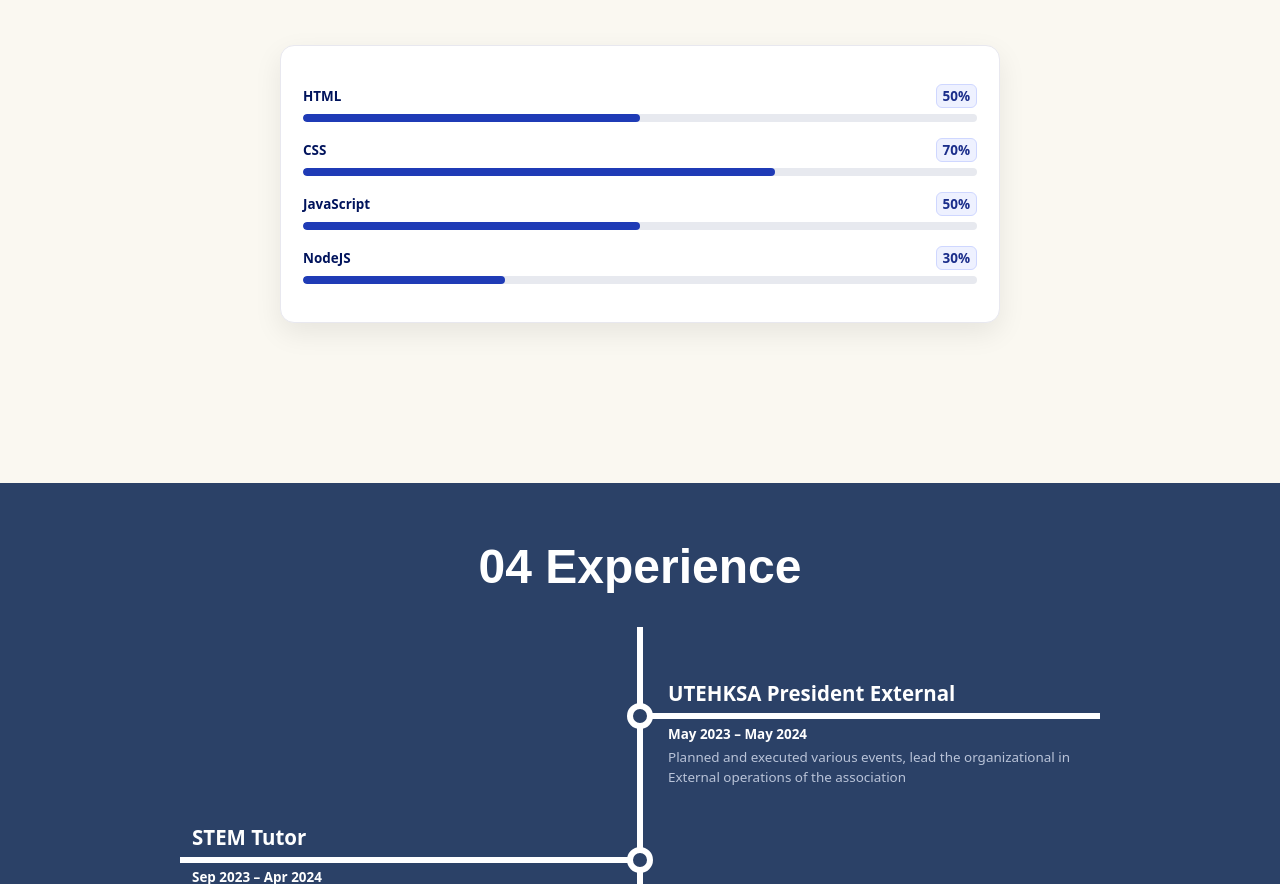
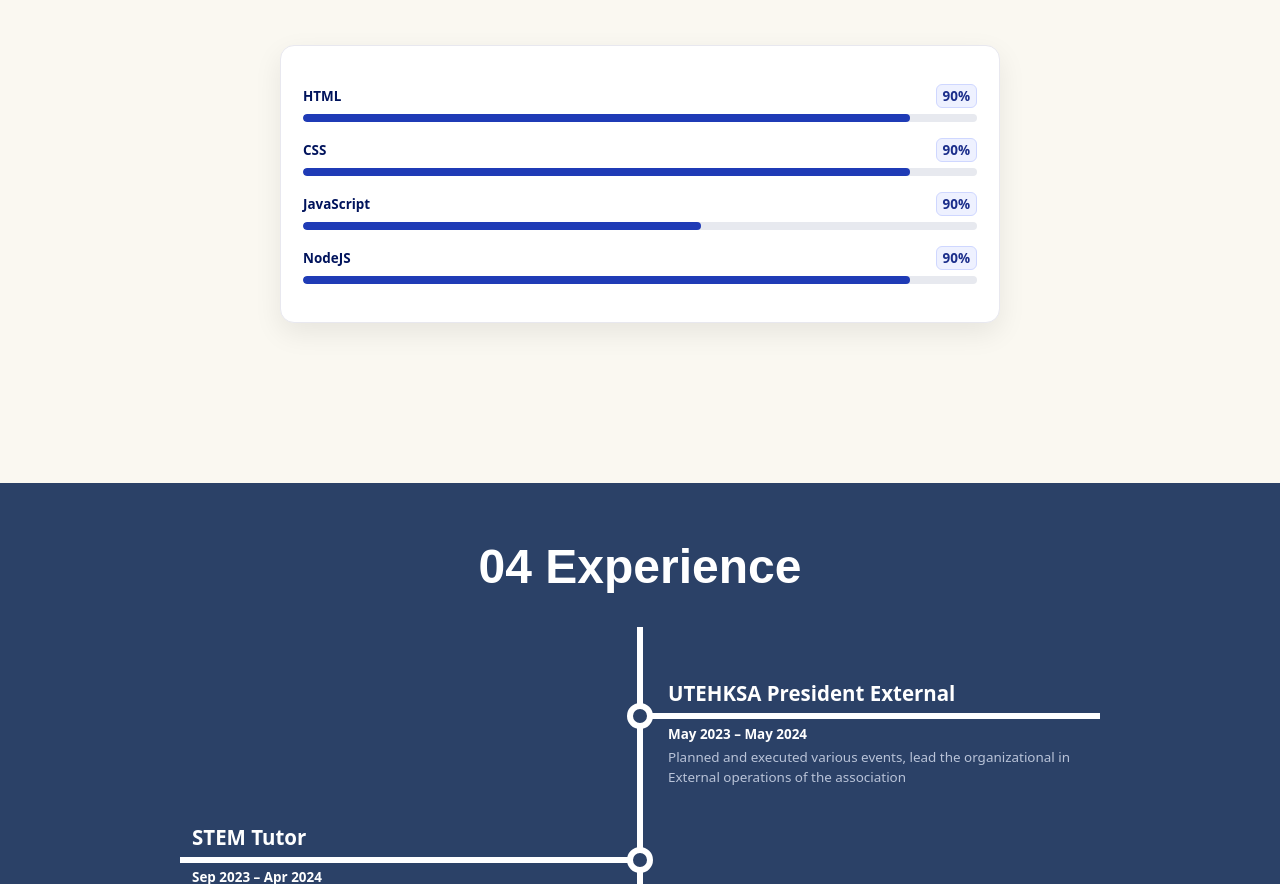
Before and after one commit to WayneMYeung/Bootstrap-Porfolio, a website: page html/resume.html in a window 1280 px wide. Shown: the part 1022-1906 px from the top of the page. Drawn offline with Linux system fonts and the light colour scheme; a web font is replaced by a local one.

Commit message:
change resume.html skill bar

```diff
--- a/html/resume.html
+++ b/html/resume.html
@@ -97,37 +97,37 @@
       <div class="skills-card">
         <div class="skill">
           <div class="skill__meta">
-            <span>HTML</span><span class="skill__pct">50%</span>
+            <span>HTML</span><span class="skill__pct">90%</span>
           </div>
           <div class="bar">
-            <span class="bar__fill" style="--w:50%"></span>
+            <span class="bar__fill" style="--w:90%"></span>
           </div>
         </div>
 
         <div class="skill">
           <div class="skill__meta">
-            <span>CSS</span><span class="skill__pct">70%</span>
+            <span>CSS</span><span class="skill__pct">90%</span>
           </div>
           <div class="bar">
-            <span class="bar__fill" style="--w:70%"></span>
+            <span class="bar__fill" style="--w:90%"></span>
           </div>
         </div>
 
         <div class="skill">
           <div class="skill__meta">
-            <span>JavaScript</span><span class="skill__pct">50%</span>
+            <span>JavaScript</span><span class="skill__pct">90%</span>
           </div>
           <div class="bar">
-            <span class="bar__fill" style="--w:50%"></span>
+            <span class="bar__fill" style="--w:59%"></span>
           </div>
         </div>
 
         <div class="skill">
           <div class="skill__meta">
-            <span>NodeJS</span><span class="skill__pct">30%</span>
+            <span>NodeJS</span><span class="skill__pct">90%</span>
           </div>
           <div class="bar">
-            <span class="bar__fill" style="--w:30%"></span>
+            <span class="bar__fill" style="--w:90%"></span>
           </div>
         </div>
       </div>
```
